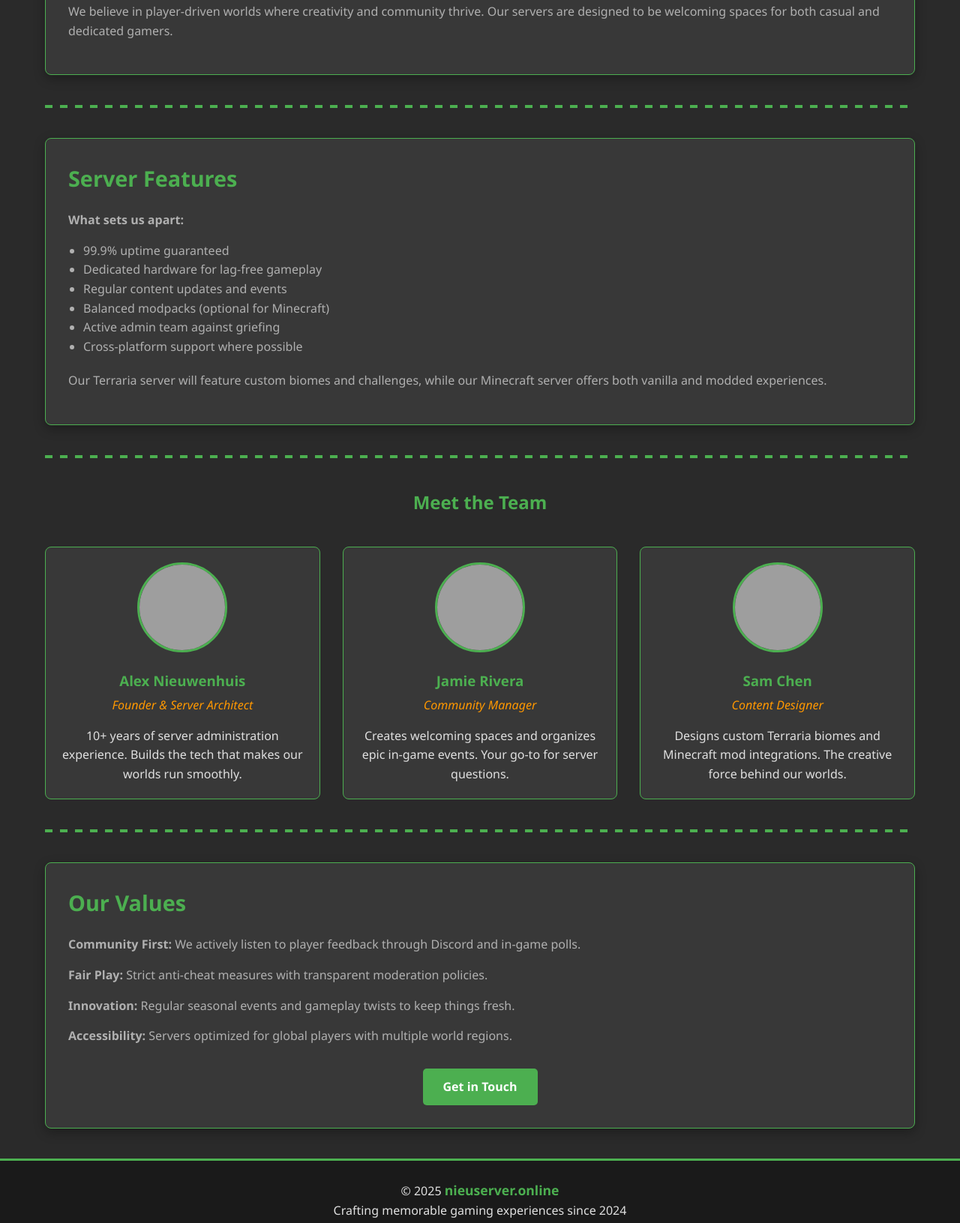
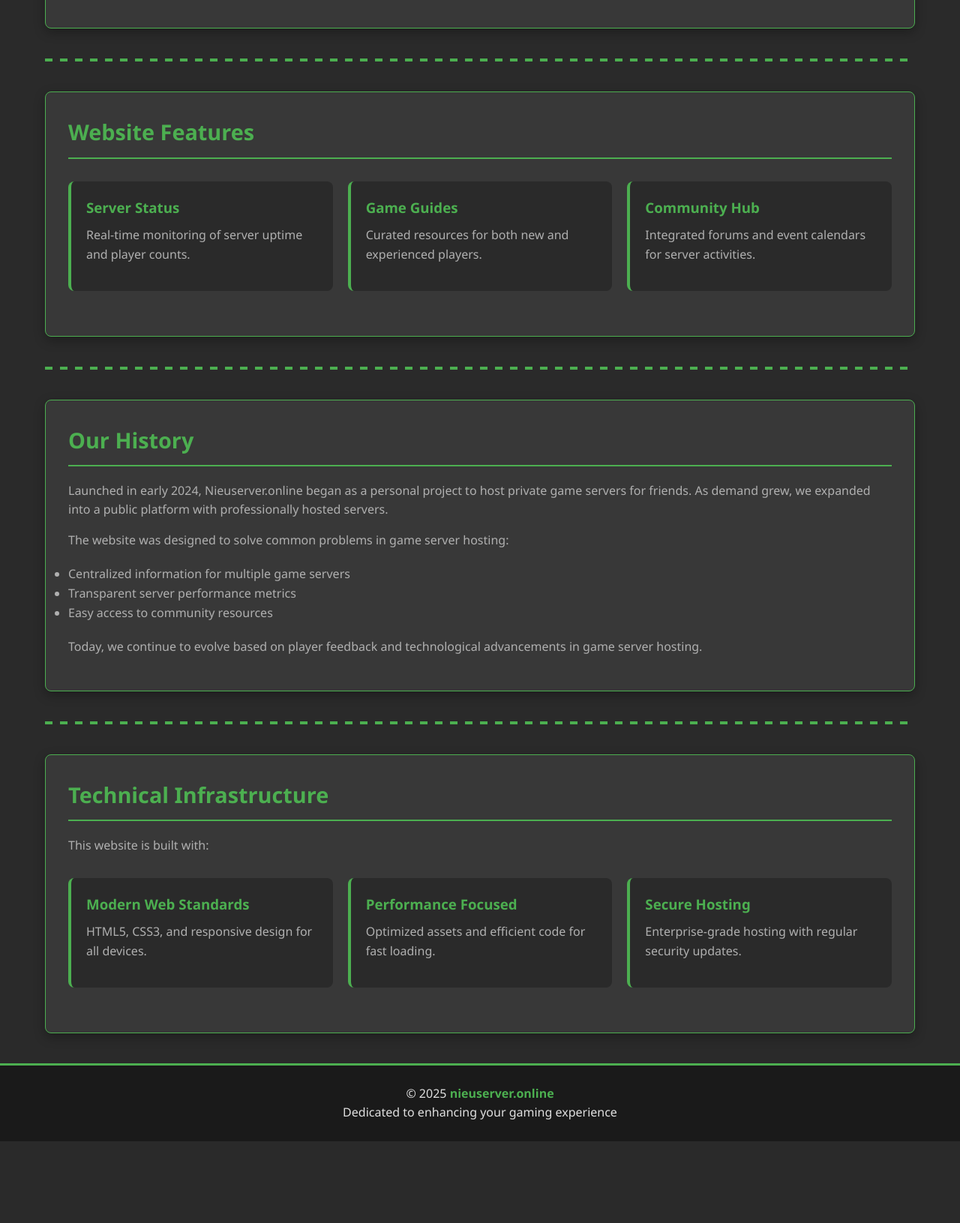
Before and after one commit to ghostmark878/test, an Astro site: page /about in a window 1280 px wide. Shown: the part 610-2241 px from the top of the page at 75% size. After the commit the page ends 2132 px from the top, so only its background shows below. Built offline with nearby package versions, Linux system fonts and the light colour scheme; Astro itself is replaced by a stand-in of ours; grey boxes are pictures that could not be loaded.

Commit message:
changed about

```diff
--- a/src/pages/about.astro
+++ b/src/pages/about.astro
@@ -6,8 +6,7 @@ import Layout from '../layouts/BlogPost.astro';
 <head>
     <meta charset="UTF-8">
     <meta name="viewport" content="width=device-width, initial-scale=1.0">
-    <title>About Nieuserver.online | Minecraft & Terraria Server Hub</title>
-    <!-- Reused styles from homepage for consistency -->
+    <title>About Nieuserver.online | Game Server Hub</title>
     <style>
         * {
             margin: 0;
@@ -22,19 +21,6 @@ import Layout from '../layouts/BlogPost.astro';
             line-height: 1.6;
         }
 
-        .dev-banner {
-            background: linear-gradient(90deg, #ff6b00, #ff9800);
-            color: white;
-            text-align: center;
-            padding: 10px;
-            font-weight: bold;
-            font-size: 1.1rem;
-            box-shadow: 0 2px 10px rgba(0, 0, 0, 0.3);
-            position: sticky;
-            top: 0;
-            z-index: 100;
-        }
-
         .container {
             max-width: 1200px;
             margin: 0 auto;
@@ -43,7 +29,7 @@ import Layout from '../layouts/BlogPost.astro';
 
         header {
             background: linear-gradient(rgba(0, 0, 0, 0.7), rgba(0, 0, 0, 0.7)),
-                        url('https://images.unsplash.com/photo-1560253023-3ec5d502959f?ixlib=rb-1.2.1&auto=format&fit=crop&w=1350&q=80');
+                        url('https://images.unsplash.com/photo-1542751371-adc38448a05e?ixlib=rb-1.2.1&auto=format&fit=crop&w=1350&q=80');
             background-size: cover;
             background-position: center;
             height: 300px;
@@ -63,24 +49,6 @@ import Layout from '../layouts/BlogPost.astro';
             text-shadow: 2px 2px 4px rgba(0, 0, 0, 0.5);
         }
 
-        .btn {
-            display: inline-block;
-            padding: 10px 25px;
-            background: #4CAF50;
-            color: white;
-            text-decoration: none;
-            border-radius: 5px;
-            font-weight: bold;
-            transition: all 0.3s ease;
-            border: 2px solid transparent;
-        }
-
-        .btn:hover {
-            background: transparent;
-            border-color: #4CAF50;
-            transform: translateY(-2px);
-        }
-
         .card {
             background: #383838;
             border-radius: 8px;
@@ -94,6 +62,8 @@ import Layout from '../layouts/BlogPost.astro';
             color: #4CAF50;
             margin-bottom: 20px;
             font-size: 1.8rem;
+            border-bottom: 2px solid #4CAF50;
+            padding-bottom: 10px;
         }
 
         .card p {
@@ -108,12 +78,6 @@ import Layout from '../layouts/BlogPost.astro';
             padding: 25px 0;
             margin-top: 40px;
             border-top: 3px solid #4CAF50;
-        }
-
-        footer .domain {
-            font-weight: bold;
-            color: #4CAF50;
-            font-size: 1.1rem;
         }
 
         nav {
@@ -137,14 +101,19 @@ import Layout from '../layouts/BlogPost.astro';
             color: #e0e0e0;
             text-decoration: none;
             font-weight: bold;
-            transition: color 0.3s ease;
             padding: 5px 10px;
             border-radius: 4px;
+            transition: all 0.3s ease;
         }
 
         nav ul li a:hover {
             color: #4CAF50;
             background: rgba(76, 175, 80, 0.1);
+        }
+
+        .active {
+            color: #4CAF50;
+            border-bottom: 2px solid #4CAF50;
         }
 
         .pixel-divider {
@@ -156,42 +125,26 @@ import Layout from '../layouts/BlogPost.astro';
                 transparent 10px,
                 transparent 20px
             );
-            margin: 20px 0;
+            margin: 30px 0;
         }
 
-        .team-grid {
+        .feature-list {
             display: grid;
-            grid-template-columns: repeat(auto-fit, minmax(250px, 1fr));
-            gap: 30px;
-            margin: 40px 0;
+            grid-template-columns: repeat(auto-fit, minmax(300px, 1fr));
+            gap: 20px;
+            margin: 30px 0;
         }
 
-        .team-member {
-            background: #383838;
+        .feature-item {
+            background: #2a2a2a;
+            padding: 20px;
             border-radius: 8px;
-            padding: 20px;
-            text-align: center;
-            border: 1px solid #4CAF50;
+            border-left: 4px solid #4CAF50;
         }
 
-        .team-member img {
-            width: 120px;
-            height: 120px;
-            border-radius: 50%;
-            object-fit: cover;
-            border: 3px solid #4CAF50;
-            margin-bottom: 15px;
-        }
-
-        .team-member h3 {
+        .feature-item h3 {
             color: #4CAF50;
-            margin-bottom: 5px;
-        }
-
-        .team-member .role {
-            color: #ff9800;
-            font-style: italic;
-            margin-bottom: 15px;
+            margin-bottom: 10px;
         }
 
         @media (max-width: 768px) {
@@ -202,18 +155,10 @@ import Layout from '../layouts/BlogPost.astro';
             header h1 {
                 font-size: 2rem;
             }
-
-            .team-grid {
-                grid-template-columns: 1fr;
-            }
         }
     </style>
 </head>
 <body>
-    <div class="dev-banner">
-        🚧 New Features Coming in 2025 - Stay Tuned! 🚧
-    </div>
-
     <nav>
         <ul>
             <li><a href="/">Home</a></li>
@@ -226,77 +171,75 @@ import Layout from '../layouts/BlogPost.astro';
 
     <header>
         <h1>About Nieuserver.online</h1>
-        <p>Learn about our mission, team, and what makes our servers special</p>
+        <p>Your portal to premium Minecraft and Terraria server experiences</p>
     </header>
 
     <div class="container">
         <div class="card">
-            <h2>Our Story</h2>
-            <p>Founded in 2024, Nieuserver.online began as a passion project between friends who wanted to create high-quality gaming experiences. What started as a small Minecraft server has grown into a multi-game community hub launching in 2025.</p>
-            <p>We believe in player-driven worlds where creativity and community thrive. Our servers are designed to be welcoming spaces for both casual and dedicated gamers.</p>
+            <h2>Our Purpose</h2>
+            <p>Nieuserver.online was created to provide gamers with reliable, high-performance servers for Minecraft and Terraria. We focus on delivering seamless gameplay experiences with minimal downtime and maximum community enjoyment.</p>
+            <p>This website serves as the central hub for server information, status updates, and community resources.</p>
         </div>
 
         <div class="pixel-divider"></div>
 
         <div class="card">
-            <h2>Server Features</h2>
-            <p><strong>What sets us apart:</strong></p>
-            <ul style="margin-left: 20px; margin-bottom: 20px; color: #b0b0b0;">
-                <li>99.9% uptime guaranteed</li>
-                <li>Dedicated hardware for lag-free gameplay</li>
-                <li>Regular content updates and events</li>
-                <li>Balanced modpacks (optional for Minecraft)</li>
-                <li>Active admin team against griefing</li>
-                <li>Cross-platform support where possible</li>
-            </ul>
-            <p>Our Terraria server will feature custom biomes and challenges, while our Minecraft server offers both vanilla and modded experiences.</p>
-        </div>
-
-        <div class="pixel-divider"></div>
-
-        <h2 style="text-align: center; color: #4CAF50; margin: 40px 0 20px;">Meet the Team</h2>
-
-        <div class="team-grid">
-            <div class="team-member">
-                <img src="https://randomuser.me/api/portraits/men/32.jpg" alt="Founder">
-                <h3>Alex Nieuwenhuis</h3>
-                <div class="role">Founder & Server Architect</div>
-                <p>10+ years of server administration experience. Builds the tech that makes our worlds run smoothly.</p>
-            </div>
-
-            <div class="team-member">
-                <img src="https://randomuser.me/api/portraits/women/44.jpg" alt="Community Manager">
-                <h3>Jamie Rivera</h3>
-                <div class="role">Community Manager</div>
-                <p>Creates welcoming spaces and organizes epic in-game events. Your go-to for server questions.</p>
-            </div>
-
-            <div class="team-member">
-                <img src="https://randomuser.me/api/portraits/men/67.jpg" alt="Content Designer">
-                <h3>Sam Chen</h3>
-                <div class="role">Content Designer</div>
-                <p>Designs custom Terraria biomes and Minecraft mod integrations. The creative force behind our worlds.</p>
+            <h2>Website Features</h2>
+            <div class="feature-list">
+                <div class="feature-item">
+                    <h3>Server Status</h3>
+                    <p>Real-time monitoring of server uptime and player counts.</p>
+                </div>
+                <div class="feature-item">
+                    <h3>Game Guides</h3>
+                    <p>Curated resources for both new and experienced players.</p>
+                </div>
+                <div class="feature-item">
+                    <h3>Community Hub</h3>
+                    <p>Integrated forums and event calendars for server activities.</p>
+                </div>
             </div>
         </div>
 
         <div class="pixel-divider"></div>
 
         <div class="card">
-            <h2>Our Values</h2>
-            <p><strong>Community First:</strong> We actively listen to player feedback through Discord and in-game polls.</p>
-            <p><strong>Fair Play:</strong> Strict anti-cheat measures with transparent moderation policies.</p>
-            <p><strong>Innovation:</strong> Regular seasonal events and gameplay twists to keep things fresh.</p>
-            <p><strong>Accessibility:</strong> Servers optimized for global players with multiple world regions.</p>
+            <h2>Our History</h2>
+            <p>Launched in early 2024, Nieuserver.online began as a personal project to host private game servers for friends. As demand grew, we expanded into a public platform with professionally hosted servers.</p>
+            <p>The website was designed to solve common problems in game server hosting:</p>
+            <ul style="margin-left: 20px; margin: 20px 0; color: #b0b0b0;">
+                <li>Centralized information for multiple game servers</li>
+                <li>Transparent server performance metrics</li>
+                <li>Easy access to community resources</li>
+            </ul>
+            <p>Today, we continue to evolve based on player feedback and technological advancements in game server hosting.</p>
+        </div>
 
-            <div style="text-align: center; margin-top: 30px;">
-                <a href="/contact" class="btn">Get in Touch</a>
+        <div class="pixel-divider"></div>
+
+        <div class="card">
+            <h2>Technical Infrastructure</h2>
+            <p>This website is built with:</p>
+            <div class="feature-list">
+                <div class="feature-item">
+                    <h3>Modern Web Standards</h3>
+                    <p>HTML5, CSS3, and responsive design for all devices.</p>
+                </div>
+                <div class="feature-item">
+                    <h3>Performance Focused</h3>
+                    <p>Optimized assets and efficient code for fast loading.</p>
+                </div>
+                <div class="feature-item">
+                    <h3>Secure Hosting</h3>
+                    <p>Enterprise-grade hosting with regular security updates.</p>
+                </div>
             </div>
         </div>
     </div>
 
     <footer>
-        <p>&copy; 2025 <span class="domain">nieuserver.online</span></p>
-        <p>Crafting memorable gaming experiences since 2024</p>
+        <p>&copy; 2025 <span style="color: #4CAF50; font-weight: bold;">nieuserver.online</span></p>
+        <p>Dedicated to enhancing your gaming experience</p>
     </footer>
 </body>
 </html>
```
